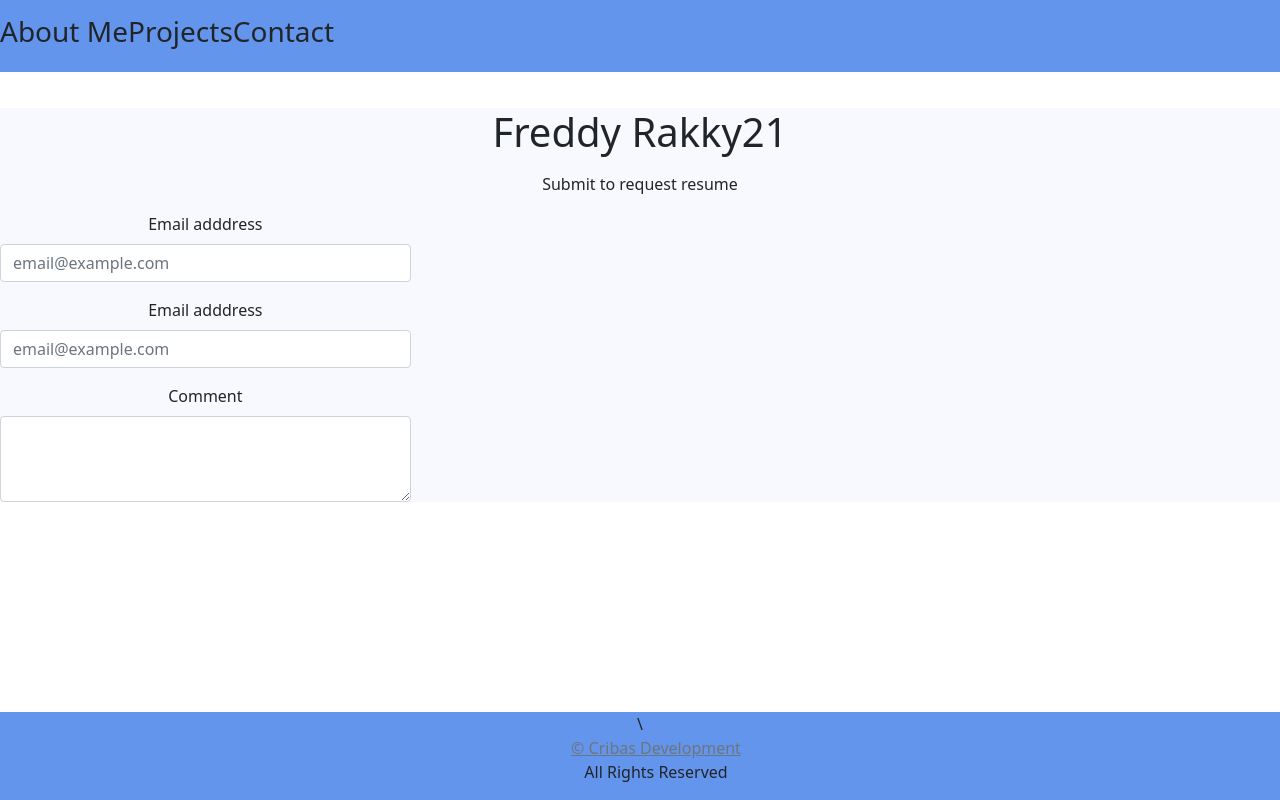
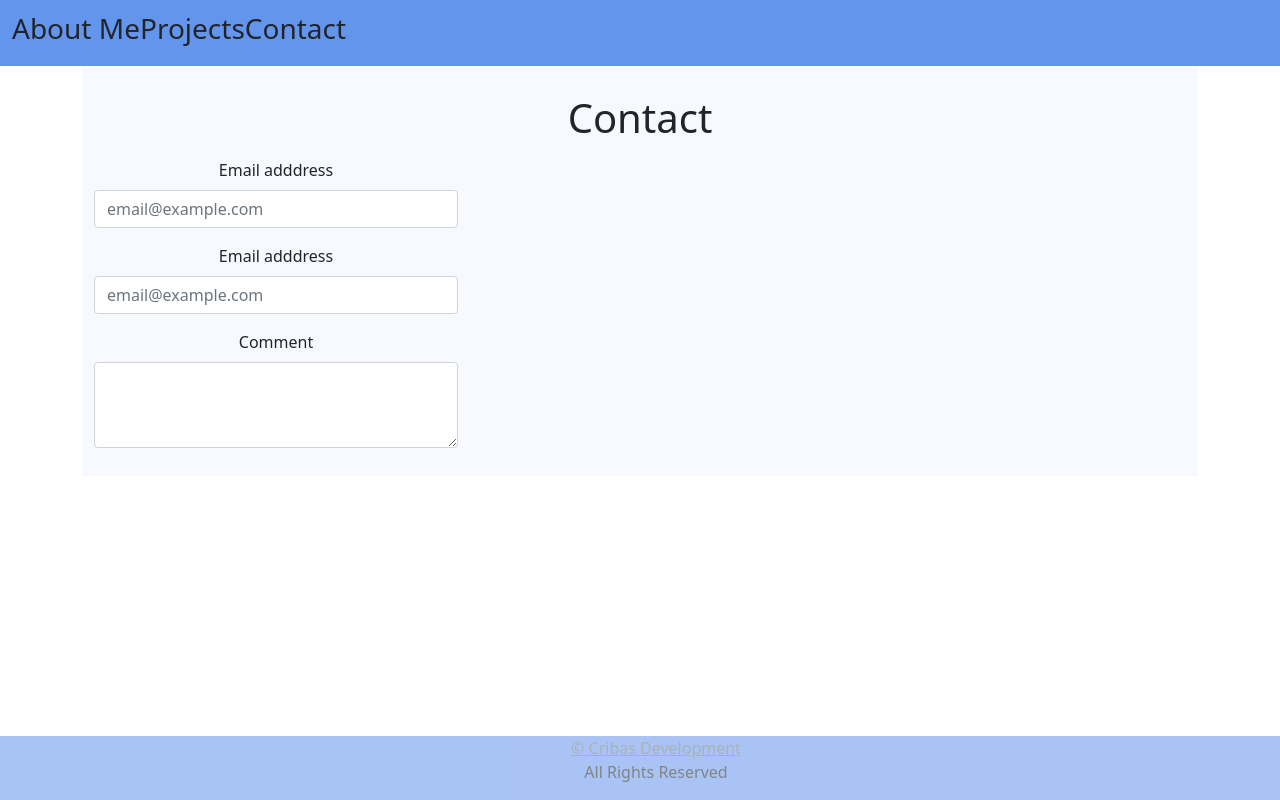
Before and after one commit to rakky21/re-ux, a React (Create React App) app: page / in a window 1280 px wide. Both pictures are taken after a click on the element "Contact". Built offline with nearby package versions, Linux system fonts and the light colour scheme.

Commit message:
changed the layout of the footer

```diff
--- a/src/components/About/About.js
+++ b/src/components/About/About.js
@@ -4,17 +4,17 @@ import { FaGithub, FaLinkedinIn } from "react-icons/fa";
 
 function About() {
   return (
-    <section className="container my-2">
+    <section className="about">
       <div
         className="row"
-        style={{ width: "35rem", height: "100%", background: "#F8F8FF" }}
+        style={{ width: "25rem", height: "100%", background: "#F8F8FF" }}
         class="center"
       >
         <img
           src={Cara}
           className="card-img-top my-2"
           alt="Una Foto Aqui"
-          style={{ height: "500px", width: "auto" }}
+          style={{ height: "300px", width: "auto" }}
         ></img>
         <div className="card-body">
           <h1 className="card-title border-bottom" class="cara">
--- a/src/components/Card/Card.js
+++ b/src/components/Card/Card.js
@@ -2,8 +2,8 @@ import React from "react";
 
 function Card({ card, key }) {
   return (
-    <div className="columns">
       <div className="container">
+
         <div className="card my-2" style={{ width: "18rem" }}>
           <img src={card.img} alt="img" />
           <div className="center">
@@ -23,7 +23,7 @@ function Card({ card, key }) {
 
           </div>
         </div>
-      </div>
+
     </div>
   );
 }
--- a/src/components/Contact/Contact.js
+++ b/src/components/Contact/Contact.js
@@ -2,31 +2,26 @@ import React from "react";
 
 function Contact() {
   return (
-    <section className="leftmenuinnerinner" >
-      <div className="" style={{ background: "#F8F8FF" }} >
-      <h1 className="my-3"> Freddy Rakky21 </h1>
-      <p> Submit to request resume </p>
+    <section className="container">
+      <div className="contact">
+        <h1 className="my-3"> Contact</h1>
 
-      <div className="mb-3 row">
-        <div className="col-4">
+        <div className="mb-3 col-4">
           <label className="form-label">Email adddress</label>
           <input className="form-control" placeholder="email@example.com" type="email"></input>
-      </div></div>
+        </div>
 
-      <div className="mb-3 row">
-        <div className="col-4">
+        <div className="mb-3 col-4">
           <label className="form-label">Email adddress</label>
           <input className="form-control" placeholder="email@example.com" type="email"></input>
-      </div></div>
+        </div>
 
-      <div className="mb-3 row">
-        <div className="col-4">
+        <div className="mb-3 col-4">
           <label className="form-label">Comment</label>
           <textarea className="form-control" rows="3"></textarea>
         </div>
+
       </div>
-      </div>
-
     </section>
   );
 }
--- a/src/components/Footer/Footer.js
+++ b/src/components/Footer/Footer.js
@@ -3,7 +3,7 @@ import React from "react";
 function Footer() {
   return (
 
-      <footer className="footer">\
+      <footer className="footer">
             <ul>
 
               <a className="text-muted " href="/">
--- a/src/components/Nav/Nav.js
+++ b/src/components/Nav/Nav.js
@@ -12,7 +12,7 @@ function Nav(props) {
     <nav className="nav">
       {categories.map((category) => (
         <h3
-          className={`${currentCategory === category && "navActive"}`}
+          className= {`${currentCategory === category && "navActive"}`}
           key={category}
         >
           <span
--- a/src/style.css
+++ b/src/style.css
@@ -1,9 +1,10 @@
 /* background color : FFF0F5 */
 
-nav {
-  position: flex;
+.nav {
+  display: flex;
   background-color: #6495ED;
-  padding: 15px;
+  padding: 12px;
+
 }
 
 body {
@@ -11,20 +12,26 @@ body {
   text-align: center;
 }
 
-code {
-  font-family: source-code-pro, Menlo, Monaco, Consolas, 'Courier New',
-    monospace;
+.card {
+  vertical-align:top;
+  width:160px;
+  height:auto;
+}
+.contact {
+background-color: #F8F8FF;
+position: center;
+padding: 12px;
+margin: 0;
 }
 
-.leftmenuinnerinner {
+.about {
+  margin: 0;
   height: 100%;
   width: 100%;
-  overflow-y: scroll;
   overflow-x: hidden;
-  padding-top: 20px;
 }
 
-center{
+.center {
   text-align: center;
   display: block;
   justify-content: center;
@@ -34,10 +41,11 @@ center{
 }
 
 footer {
-  position: absolute;
+  position: fixed;
   background-color: #6495ED;
   text-align: center;
   bottom: 0;
   width: 100%;
-
+  opacity: 75%;
+  bottom: 0px;
 }
```
Lines whose indentation alone changed are shown as unchanged.
